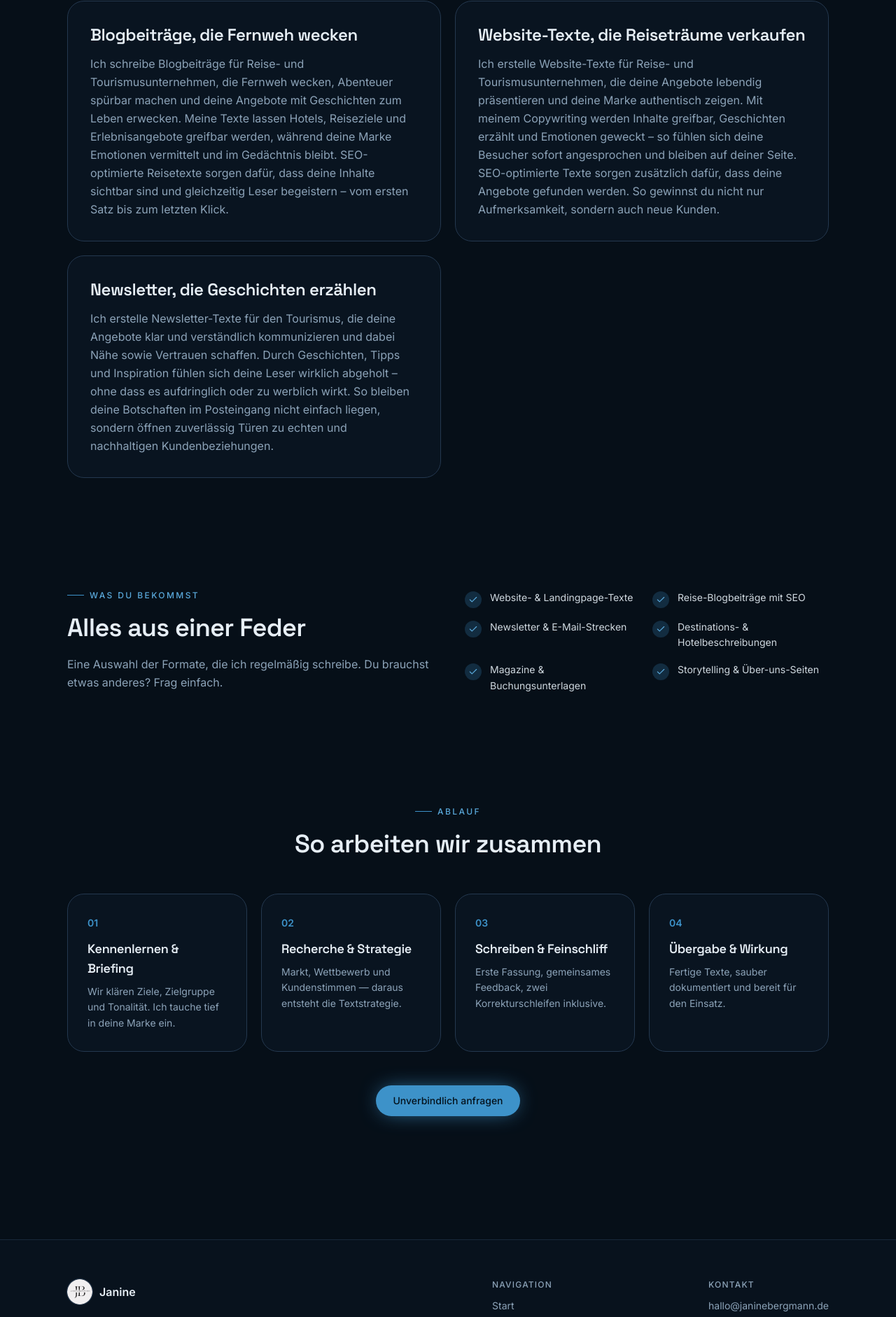
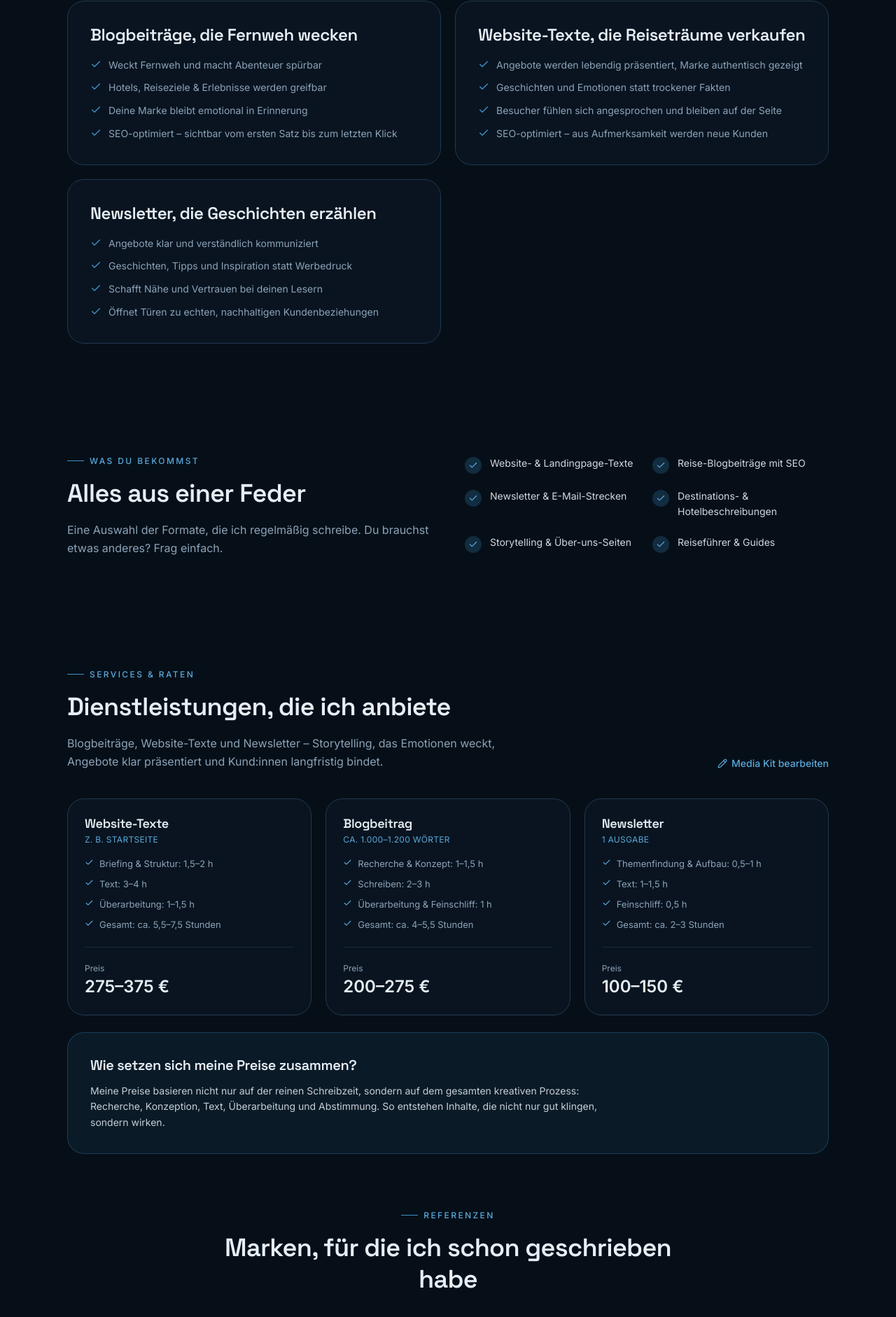
Before and after one commit to janinebergi/janine-website, a Next.js app: page /leistungen in a window 1280 px wide. Shown: the part 816-2698 px from the top of the page at 70% size. Built offline with nearby package versions, Linux system fonts and the light colour scheme.

Commit message:
feat: update blog content, add analytics, and enhance site structure

```diff
--- a/content/blog/open-water-diver.mdx
+++ b/content/blog/open-water-diver.mdx
@@ -3,7 +3,7 @@ title: "Open Water Diver – ⟨Untertitel einsetzen⟩"
 date: "2026-05-05"
 excerpt: "⟨Platzhalter: 1–2 Sätze über deinen Tauchschein – die erste Unterwasserwelt, Theorie, Praxis und das Gefühl beim Abtauchen.⟩"
 coverImage: "/assets/website/OWD/Kachelvorschau.avif"
-country: "Indonesien"
+country: "Ägypten"
 tags: ["Reise", "Tauchen", "Open Water Diver"]
 gallery:
   - src: "/assets/website/OWD/4ed2a244-c833-485b-bb75-36d013b67914.avif"
--- a/src/app/kontakt/page.tsx
+++ b/src/app/kontakt/page.tsx
@@ -44,7 +44,6 @@ export default function KontaktPage() {
         imageAlt={t.heroImageAlt}
         eyebrow={t.heroEyebrow}
         title={t.heroTitle}
-        align="center"
       />
 
       <section className="py-16 sm:py-20">
--- a/src/app/layout.tsx
+++ b/src/app/layout.tsx
@@ -1,5 +1,6 @@
 import type { Metadata } from "next";
 import { Inter, Space_Grotesk } from "next/font/google";
+import { Analytics } from "@vercel/analytics/next";
 import "./globals.css";
 import { Header } from "@/components/layout/header";
 import { Footer } from "@/components/layout/footer";
@@ -50,6 +51,7 @@ export default function RootLayout({
         <Header />
         <main>{children}</main>
         <Footer />
+        <Analytics />
       </body>
     </html>
   );
--- a/src/app/leistungen/page.tsx
+++ b/src/app/leistungen/page.tsx
@@ -1,10 +1,10 @@
 import type { Metadata } from "next";
-import { Check } from "lucide-react";
+import { Check, Pencil } from "lucide-react";
 import { Container } from "@/components/ui/container";
 import { Button } from "@/components/ui/button";
 import { SectionHeading } from "@/components/ui/section-heading";
 import { PageHeader } from "@/components/ui/page-header";
-import { pages, services } from "@/lib/site";
+import { pages, services, mediakit } from "@/lib/site";
 
 const t = pages.leistungen;
 const deliverables = t.deliverables;
@@ -42,9 +42,14 @@ export default function LeistungenPage() {
                 className="rounded-2xl border border-border bg-surface/60 p-8 transition-colors hover:border-accent/60"
               >
                 <h2 className="text-2xl font-semibold">{service.title}</h2>
-                <p className="mt-3 leading-relaxed text-muted">
-                  {service.description}
-                </p>
+                <ul className="mt-4 space-y-2.5">
+                  {service.points.map((point) => (
+                    <li key={point} className="flex items-start gap-2.5 text-sm leading-relaxed text-muted">
+                      <Check size={16} className="mt-0.5 flex-none text-accent" />
+                      <span>{point}</span>
+                    </li>
+                  ))}
+                </ul>
               </div>
             ))}
           </div>
@@ -71,6 +76,83 @@ export default function LeistungenPage() {
                 </li>
               ))}
             </ul>
+          </div>
+        </Container>
+      </section>
+
+      <section className="py-20">
+        <Container>
+          <div className="flex flex-col gap-3 sm:flex-row sm:items-end sm:justify-between">
+            <SectionHeading
+              eyebrow={mediakit.ratesEyebrow}
+              title={mediakit.ratesTitle}
+              description={mediakit.ratesIntro}
+            />
+            <a
+              href="/admin#mediakit"
+              className="inline-flex items-center gap-1.5 whitespace-nowrap text-sm font-medium text-accent-hover transition-colors hover:text-accent"
+            >
+              <Pencil size={14} />
+              Media Kit bearbeiten
+            </a>
+          </div>
+          <div className="mt-10 grid gap-5 sm:grid-cols-3">
+            {mediakit.rates.map((rate) => (
+              <div
+                key={rate.title}
+                className="flex flex-col rounded-2xl border border-border bg-surface/60 p-6"
+              >
+                <h3 className="text-lg font-semibold leading-tight">
+                  {rate.title}
+                </h3>
+                <p className="mt-1 text-xs uppercase tracking-wide text-accent-hover">
+                  {rate.subtitle}
+                </p>
+                <ul className="mt-4 flex flex-1 flex-col gap-2">
+                  {rate.steps.map((step) => (
+                    <li
+                      key={step}
+                      className="flex items-start gap-2 text-[13px] leading-relaxed text-muted"
+                    >
+                      <Check size={13} className="mt-0.5 flex-none text-accent-hover" />
+                      <span>{step}</span>
+                    </li>
+                  ))}
+                </ul>
+                <div className="mt-5 border-t border-border/60 pt-4">
+                  <span className="text-xs text-muted">Preis</span>
+                  <div className="text-2xl font-semibold text-foreground">
+                    {rate.price}
+                  </div>
+                </div>
+              </div>
+            ))}
+          </div>
+          <div className="mt-6 rounded-2xl border border-accent/30 bg-accent-soft/40 p-8">
+            <h3 className="text-xl font-semibold">{mediakit.pricingNoteTitle}</h3>
+            <p className="mt-3 max-w-3xl text-sm leading-relaxed text-foreground/85">
+              {mediakit.pricingNoteText}
+            </p>
+          </div>
+        </Container>
+      </section>
+
+      <section className="pb-20">
+        <Container>
+          <SectionHeading
+            eyebrow="Referenzen"
+            title={mediakit.brandsTitle}
+            align="center"
+          />
+          <div className="mt-8 flex flex-wrap justify-center gap-3">
+            {mediakit.brands.map((brand) => (
+              <span
+                key={brand}
+                className="rounded-full border border-border bg-surface/60 px-4 py-2 text-sm font-medium text-foreground/90"
+              >
+                {brand}
+              </span>
+            ))}
           </div>
         </Container>
       </section>
--- a/src/components/admin/content-editor.tsx
+++ b/src/components/admin/content-editor.tsx
@@ -29,6 +29,7 @@ const LABELS: Record<string, string> = {
   label: "Beschriftung",
   services: "Leistungen (Kacheln)",
   title: "Titel",
+  points: "Stichpunkte",
   stats: "Zahlen / Statistik",
   value: "Wert",
   testimonials: "Kundenstimmen",
@@ -42,6 +43,19 @@ const LABELS: Record<string, string> = {
   arbeiten: "Seite „Arbeiten“",
   ueberMich: "Seite „Über mich“",
   kontakt: "Seite „Kontakt“",
+  mediakit: "Media Kit",
+  ratesEyebrow: "Raten – Label",
+  ratesTitle: "Raten – Überschrift",
+  ratesIntro: "Raten – Text",
+  rates: "Preisliste",
+  subtitle: "Untertitel",
+  steps: "Zeitaufwand-Schritte",
+  price: "Preis",
+  pricingNoteTitle: "Preis-Erklärung – Überschrift",
+  pricingNoteText: "Preis-Erklärung – Text",
+  brandsTitle: "Marken – Überschrift",
+  brands: "Marken",
+  intro: "Einleitung",
   header: "Kopfzeile",
   footer: "Fußzeile",
   metaTitle: "Seitentitel (Browser-Tab / SEO)",
@@ -49,6 +63,7 @@ const LABELS: Record<string, string> = {
   heroEyebrow: "Hero – kleines Label",
   heroTitle: "Hero – Überschrift",
   heroText: "Hero – Text",
+  blogNote: "Blog-Hinweis",
   heroHeadingPre: "Hero – Überschrift (Teil 1)",
   heroHeadingHighlight: "Hero – hervorgehobenes Wort",
   heroHeadingPost: "Hero – Überschrift (Teil 2)",
@@ -80,6 +95,8 @@ const LABELS: Record<string, string> = {
   valuesEyebrow: "Warum ich – Label",
   valuesTitle: "Warum ich – Überschrift",
   values: "Warum-ich-Punkte",
+  blogTeaser: "Blog-Kacheln (Über mich)",
+  linkText: "Link-Beschriftung",
   emailTitle: "E-Mail – Beschriftung",
   responseTitle: "Antwortzeit – Beschriftung",
   responseValue: "Antwortzeit – Wert",
@@ -185,9 +202,10 @@ function Node({
 
   return (
     <section
+      id={depth === 0 ? nodeKey : undefined}
       className={
         depth === 0
-          ? "rounded-2xl border border-border bg-surface/60 p-6"
+          ? "rounded-2xl border border-border bg-surface/60 p-6 scroll-mt-24"
           : "flex flex-col gap-4 rounded-xl border border-border/60 bg-bg/40 p-4"
       }
     >
--- a/src/components/budget-chart.tsx
+++ b/src/components/budget-chart.tsx
@@ -18,7 +18,11 @@ const budgets: Record<string, Budget> = {
     title: "Kosten für 2 Personen",
     items: [
       { label: "Flüge", amount: 1754 },
-      { label: "Aktivitäten", amount: 1101.39 },
+      {
+        label: "Aktivitäten",
+        amount: 1101.39,
+        note: "inkl. Tauchtrips, 35–45 € pro Tauchgang inkl. kompletter Ausrüstung, 13 Tauchgänge",
+      },
       { label: "Restaurants", amount: 429.39 },
       { label: "Getränke", amount: 393.49 },
       { label: "Unterkünfte", amount: 343.03 },
--- a/src/content/site.json
+++ b/src/content/site.json
@@ -40,21 +40,36 @@
       "image": "/assets/website/leistung-blog.avif",
       "imagePosition": "center 30%",
       "teaser": "Abenteuer spürbar machen und deine Angebote mit Geschichten zum Leben erwecken – SEO-optimiert, vom ersten Satz bis zum letzten Klick.",
-      "description": "Ich schreibe Blogbeiträge für Reise- und Tourismusunternehmen, die Fernweh wecken, Abenteuer spürbar machen und deine Angebote mit Geschichten zum Leben erwecken. Meine Texte lassen Hotels, Reiseziele und Erlebnisangebote greifbar werden, während deine Marke Emotionen vermittelt und im Gedächtnis bleibt. SEO-optimierte Reisetexte sorgen dafür, dass deine Inhalte sichtbar sind und gleichzeitig Leser begeistern – vom ersten Satz bis zum letzten Klick."
+      "points": [
+        "Weckt Fernweh und macht Abenteuer spürbar",
+        "Hotels, Reiseziele & Erlebnisse werden greifbar",
+        "Deine Marke bleibt emotional in Erinnerung",
+        "SEO-optimiert – sichtbar vom ersten Satz bis zum letzten Klick"
+      ]
     },
     {
       "title": "Website-Texte, die Reiseträume verkaufen",
       "image": "/assets/website/IMG_2961.avif",
       "imagePosition": "center",
       "teaser": "Deine Angebote lebendig präsentieren und deine Marke authentisch zeigen – SEO-optimiert, damit aus Aufmerksamkeit neue Kunden werden.",
-      "description": "Ich erstelle Website-Texte für Reise- und Tourismusunternehmen, die deine Angebote lebendig präsentieren und deine Marke authentisch zeigen. Mit meinem Copywriting werden Inhalte greifbar, Geschichten erzählt und Emotionen geweckt – so fühlen sich deine Besucher sofort angesprochen und bleiben auf deiner Seite. SEO-optimierte Texte sorgen zusätzlich dafür, dass deine Angebote gefunden werden. So gewinnst du nicht nur Aufmerksamkeit, sondern auch neue Kunden."
+      "points": [
+        "Angebote werden lebendig präsentiert, Marke authentisch gezeigt",
+        "Geschichten und Emotionen statt trockener Fakten",
+        "Besucher fühlen sich angesprochen und bleiben auf der Seite",
+        "SEO-optimiert – aus Aufmerksamkeit werden neue Kunden"
+      ]
     },
     {
       "title": "Newsletter, die Geschichten erzählen",
       "image": "/assets/website/leistung-newsletter.avif",
       "imagePosition": "center",
       "teaser": "Deine Angebote klar kommunizieren und dabei Nähe sowie Vertrauen schaffen – durch Geschichten, Tipps und Inspiration, ohne aufdringlich zu wirken.",
-      "description": "Ich erstelle Newsletter-Texte für den Tourismus, die deine Angebote klar und verständlich kommunizieren und dabei Nähe sowie Vertrauen schaffen. Durch Geschichten, Tipps und Inspiration fühlen sich deine Leser wirklich abgeholt – ohne dass es aufdringlich oder zu werblich wirkt. So bleiben deine Botschaften im Posteingang nicht einfach liegen, sondern öffnen zuverlässig Türen zu echten und nachhaltigen Kundenbeziehungen."
+      "points": [
+        "Angebote klar und verständlich kommuniziert",
+        "Geschichten, Tipps und Inspiration statt Werbedruck",
+        "Schafft Nähe und Vertrauen bei deinen Lesern",
+        "Öffnet Türen zu echten, nachhaltigen Kundenbeziehungen"
+      ]
     }
   ],
   "stats": [
@@ -95,6 +110,7 @@
       "heroText": "Ich bin Janine, Copywriterin für Reise- und Tourismusunternehmen. Ich helfe dir, deine Angebote mit Worten ins beste Licht zu rücken – auf Websites, in Blogs und Newslettern.",
       "heroPrimaryCta": "Projekt anfragen",
       "heroReferenceNote": "Referenzen sende ich dir gerne auf Anfrage zu.",
+      "blogNote": "Willst du meinen Schreibstil vorab kennenlernen? Wirf einen Blick in meinen",
       "servicesEyebrow": "Leistungen",
       "servicesTitle": "Worte, die deine Reiseangebote verkaufen",
       "servicesDescription": "Von der Website über den Blog bis zum Newsletter — Texte, die Emotionen wecken, Fernweh entfachen und deine Marke unvergesslich machen.",
@@ -121,8 +137,8 @@
         "Reise-Blogbeiträge mit SEO",
         "Newsletter & E-Mail-Strecken",
         "Destinations- & Hotelbeschreibungen",
-        "Magazine & Buchungsunterlagen",
-        "Storytelling & Über-uns-Seiten"
+        "Storytelling & Über-uns-Seiten",
+        "Reiseführer & Guides"
       ],
       "processEyebrow": "Ablauf",
       "processTitle": "So arbeiten wir zusammen",
@@ -166,6 +182,7 @@
         "Auch für die Freizeitpark Wisseler See GmbH war ich tätig und habe bei der Bild- und Textgestaltung der neuen Website mitgeholfen.",
         "Heute bin ich bei Tourismus NRW e.V. als Referentin für Kommunikation B2C tätig, schreibe für das NRW Magazin und bin die Stimme für Social Media. So vermarkte ich Nordrhein-Westfalen mit seinen vielen Schlössern, Burgen und Naturerlebnissen als eines der schönsten Reiseländer Deutschlands – und lebe dabei meine Leidenschaft für Reisen, Outdoor-Abenteuer und Storytelling jeden Tag aus."
       ],
+      "blogNote": "Lust auf eine Leseprobe meines Schreibstils? Ich schreibe regelmäßig eigene Reisegeschichten in meinem",
       "ctaButton": "Lass uns sprechen",
       "gallery": {
         "eyebrow": "Unterwegs",
@@ -216,7 +233,12 @@
           "title": "Zuverlässigkeit & Markenstimme",
           "description": "Pünktliche Lieferung, klare Sprache und ein konsistenter Auftritt über alle Kanäle hinweg."
         }
-      ]
+      ],
+      "blogTeaser": {
+        "eyebrow": "Aus dem Blog",
+        "title": "Meine neuesten Reisegeschichten",
+        "linkText": "Alle Beiträge im Blog"
+      }
     },
     "mediakit": {
       "metaTitle": "Media Kit",
```
Also changed, not shown: content/blog/bali-reisebericht.mdx (+12 -7 lines), package.json (+8 -7 lines), src/app/page.tsx (+10 -0 lines), src/app/ueber-mich/page.tsx (+109 -11 lines), src/components/bali-route-map.tsx (+12 -2 lines), 2 other files (tests, documents, lock files or other folders).
